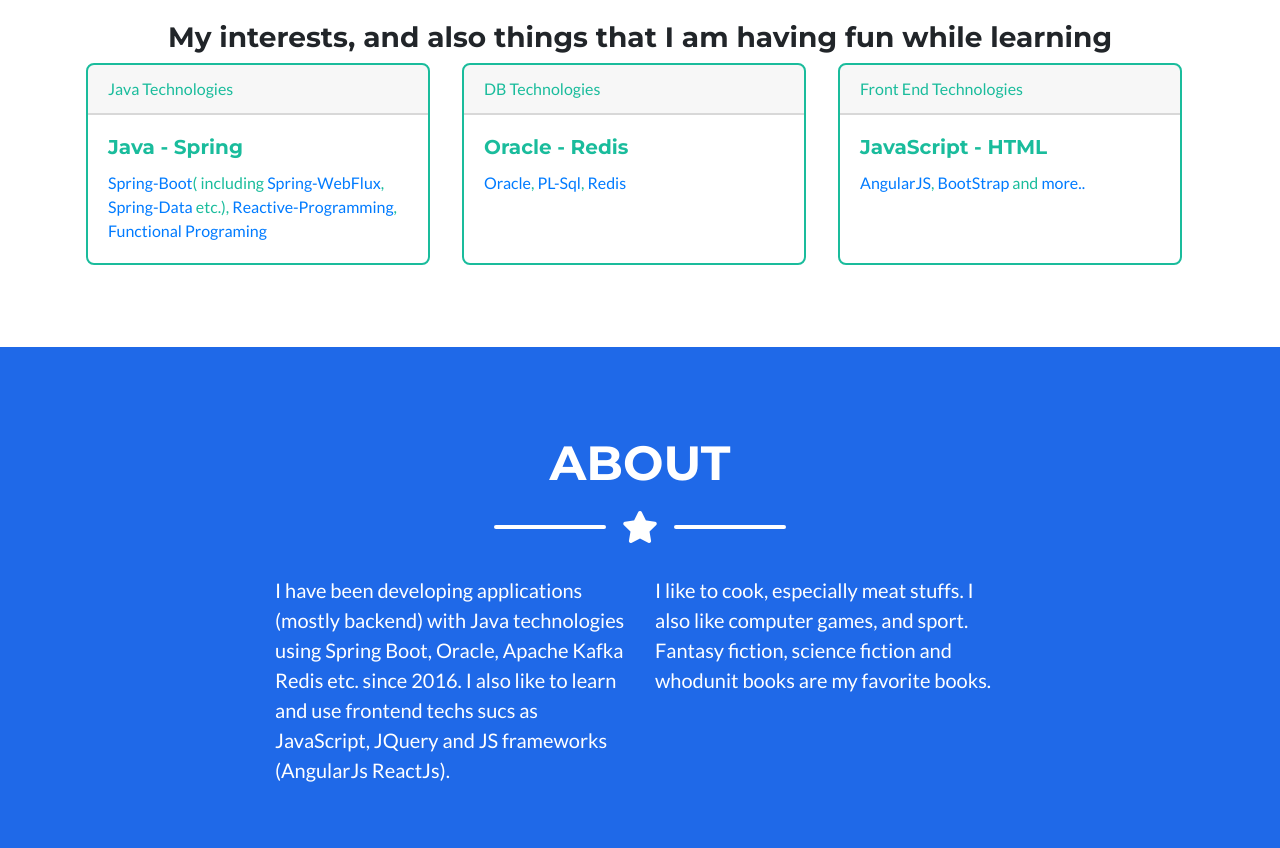
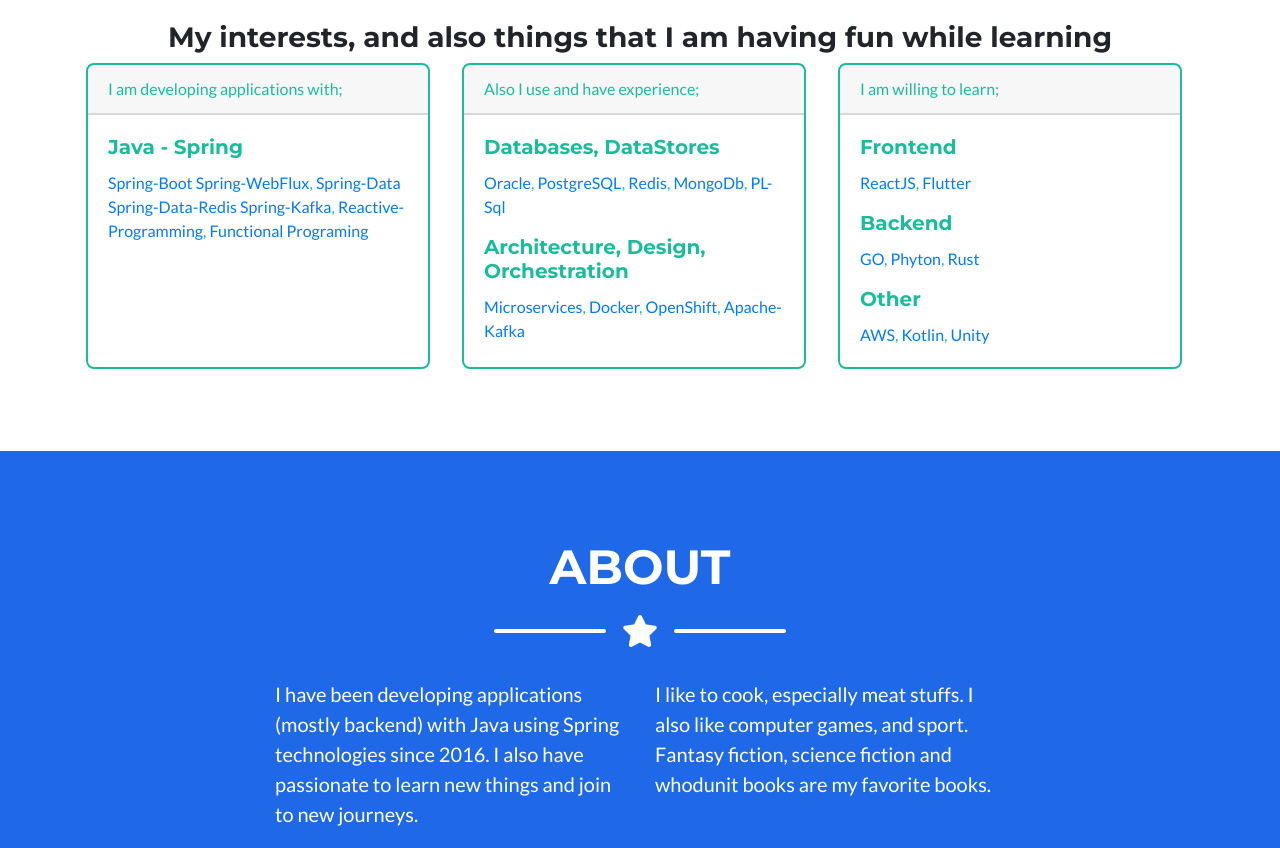
Before and after one commit to musaid53/musaid53.github.io, a plain HTML site: page index.html in a window 1280 px wide. Shown: the part 1001-1849 px from the top of the page. Drawn offline with Linux system fonts and the light colour scheme.

Commit message:
Some portfolio updated, extra information and new skills added

```diff
--- a/index.html
+++ b/index.html
@@ -92,26 +92,41 @@
       <!-- Portfolio Grid Items -->
       <div class="row">
         <div class="card border-primary mb-3 mx-3" style="width: 21.5rem;">
-          <div class="card-header text-primary">Java Technologies</div>
+          <div class="card-header text-primary">I am developing applications with;</div>
           <div class="card-body text-primary">
             <h5 class="card-title">Java - Spring</h5>
-            <p class="card-text"><a href="https://spring.io/projects/spring-boot">Spring-Boot</a>( including <a href="https://docs.spring.io/spring/docs/current/spring-framework-reference/web-reactive.html">Spring-WebFlux</a>, <a href="https://spring.io/projects/spring-data">Spring-Data</a> etc.), <a href="https://www.reactivemanifesto.org/">Reactive-Programming</a>, <a href="http://www.functionalprogramming.com/">Functional Programing</a> </p>
+            <p class="card-text"><a href="https://spring.io/projects/spring-boot">Spring-Boot</a> <a href="https://docs.spring.io/spring/docs/current/spring-framework-reference/web-reactive.html">Spring-WebFlux</a>, <a href="https://spring.io/projects/spring-data">Spring-Data</a> <a href="https://spring.io/projects/spring-data-redis">Spring-Data-Redis</a> <a href="https://spring.io/projects/spring-kafka">Spring-Kafka</a>, <a href="https://www.reactivemanifesto.org/">Reactive-Programming</a>, <a href="http://www.functionalprogramming.com/">Functional Programing</a></p>
           </div>
         </div>
 
         <div class="card border-primary mb-3 mx-3" style="width: 21.5rem;">
-          <div class="card-header text-primary">DB Technologies</div>
+          <div class="card-header text-primary">Also I use and have experience;</div>
           <div class="card-body text-primary">
-            <h5 class="card-title">Oracle - Redis</h5>
-            <p class="card-text"><a href="https://github.com/oracle">Oracle</a>, <a href="https://docs.oracle.com/database/121/LNPLS/toc.htm">PL-Sql</a>, <a href="https://redis.io/">Redis</a></p>
+            <h5 class="card-title">Databases, DataStores</h5>
+            <p class="card-text"><a href="https://github.com/oracle">Oracle</a>,
+              <a href="https://www.postgresql.org/">PostgreSQL</a>,
+              <a href="https://redis.io/">Redis</a>,
+              <a href="https://www.mongodb.com/">MongoDb</a>,
+              <a href="https://docs.oracle.com/database/121/LNPLS/toc.htm">PL-Sql</a> </p>
+
+              <h5 class="card-title">Architecture, Design, Orchestration</h5>
+              <p class="card-text"><a href="https://microservices.io/">Microservices</a>,
+                <a href="https://www.docker.com/">Docker</a>,
+                <a href="https://www.openshift.com/">OpenShift</a>,
+                <a href="https://kafka.apache.org/">Apache-Kafka</a></p>
           </div>
         </div>
 
         <div class="card border-primary mb-3 mx-3" style="width: 21.5rem;">
-          <div class="card-header text-primary">Front End Technologies</div>
+          <div class="card-header text-primary">I am willing to learn;</div>
           <div class="card-body text-primary">
-            <h5 class="card-title">JavaScript - HTML</h5>
-            <p class="card-text"><a href="https://angularjs.org/">AngularJS</a>, <a href="https://getbootstrap.com/">BootStrap</a>  and <a href="https://developer.mozilla.org/docs/Web">more..</a></p>
+            <h5 class="card-title">Frontend</h5>
+            <p class="card-text"><a href="https://reactjs.org/">ReactJS</a>, <a href="https://flutter.dev/">Flutter</a></p>
+            <h5 class="card-title">Backend</h5>
+            <p class="card-text"><a href="https://go.dev/">GO</a>, <a href="https://www.python.org/">Phyton</a>, <a href="https://www.rust-lang.org/">Rust</a></p>
+            <h5 class="card-title">Other</h5>
+            <p class="card-text"><a href="https://aws.amazon.com">AWS</a>, <a href="https://kotlinlang.org/">Kotlin</a>, <a href="https://unity.com/">Unity</a></p>
+
           </div>
         </div>
 
@@ -138,8 +153,9 @@
       <!-- About Section Content -->
       <div class="row">
         <div class="col-lg-4 ml-auto">
-          <p class="lead">I have been developing applications (mostly backend) with Java technologies using Spring Boot, Oracle, Apache Kafka Redis etc. since 2016.
-          I also like to learn and use frontend techs sucs as JavaScript, JQuery and JS frameworks (AngularJs ReactJs).</p>
+          <p class="lead">I have been developing applications (mostly backend) with Java using Spring technologies since 2016.
+            I also have passionate to learn new things and join to new journeys.
+          </p>
         </div>
         <div class="col-lg-4 mr-auto">
           <p class="lead">I like to cook, especially meat stuffs. I also like computer games, and sport. Fantasy fiction, science fiction and whodunit books are my favorite books.</p>
@@ -212,7 +228,7 @@
   <!-- Copyright Section -->
   <section class="copyright py-4 text-center text-white">
     <div class="container">
-      <small>Copyright &copy; musaid 2019</small>
+      <small>Copyright &copy; musaid 2022</small>
     </div>
     <div class="container">
       <small>For theme visit: <a href="https://startbootstrap.com">startbootstrap</a></small>
```
